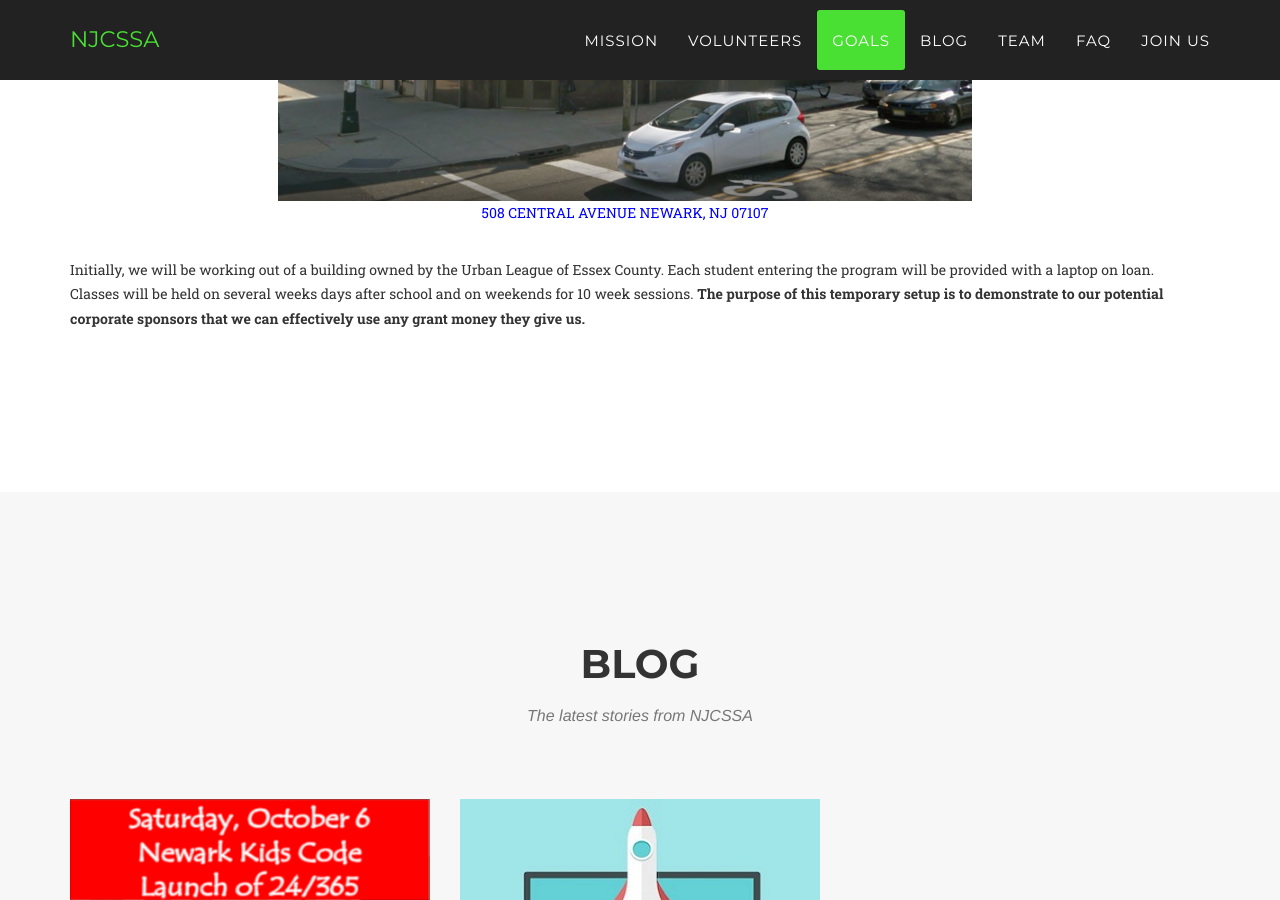
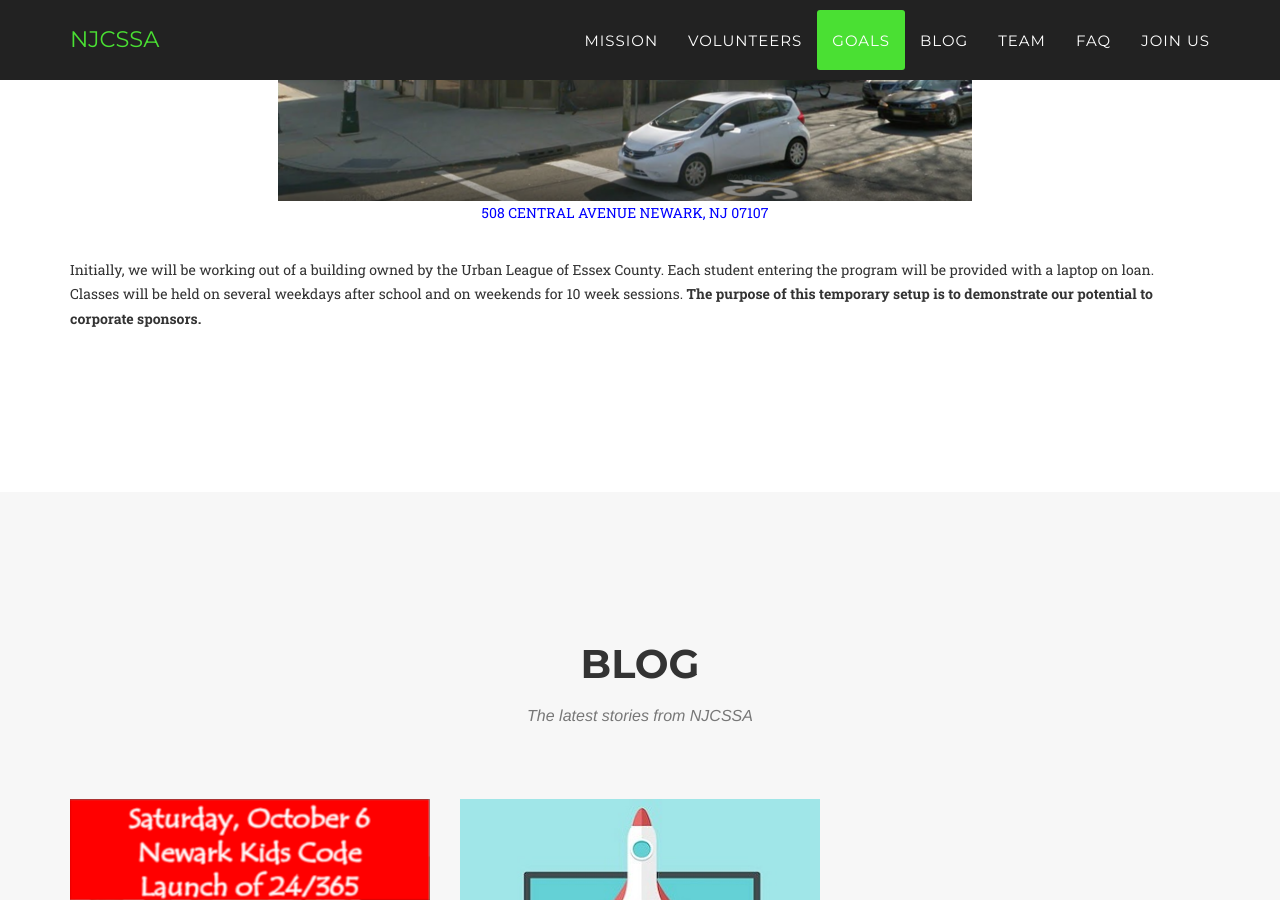
Before and after one commit to benjaminnow/njcssa, a Jekyll site: the page built from index.html, in a window 1280 px wide and 900 px high, scrolled down 5058 px. Built offline with Jekyll 4.4.1, drawn with Linux system fonts in a browser that asks for light colours; nearby versions of some CDN libraries; some web fonts are replaced; some of the changed text lies outside the part shown.

Commit message:
updated wording

```diff
--- a/_includes/goals.html
+++ b/_includes/goals.html
@@ -93,7 +93,7 @@
                         <div class="timeline-panel">
                             <div class="timeline-heading">
                                 <h4>2015</h4>
-                                <h4 class="subheading">The Tech House is bought.</h4>
+                                <h4 class="subheading">Tech House Purchase</h4>
                             </div>
                             <div class="timeline-body">
                                 <p class="text-muted">The Urban League of Essex County, which is associated with Newark Kids Code through Mr. Sharif,
@@ -138,10 +138,8 @@
             <img src="/img/about/ulec.png" class="img-responsive img-centered">
             <a href="https://goo.gl/maps/x8nX1XBif5C2" style="text-decoration-color: blue;"><p class="text-center" style="color:blue;">508 CENTRAL AVENUE NEWARK, NJ 07107</p></a>
             <br>
-            <p>Initially, we will be working out of a building owned by the Urban League of Essex County. Each student entering the program will be provided with a laptop on loan. Classes will be held on several weeks days after school and on weekends for 10 week sessions.
-                <b>The purpose of this temporary setup is to demonstrate to our potential corporate sponsors that we can effectively use
-                    any grant money they give us.</b>
-                </b>
+            <p>Initially, we will be working out of a building owned by the Urban League of Essex County. Each student entering the program will be provided with a laptop on loan. Classes will be held on several weekdays after school and on weekends for 10 week sessions.
+                <b>The purpose of this temporary setup is to demonstrate our potential to corporate sponsors.</b>
             </p>
         </div>
 </section>
```
